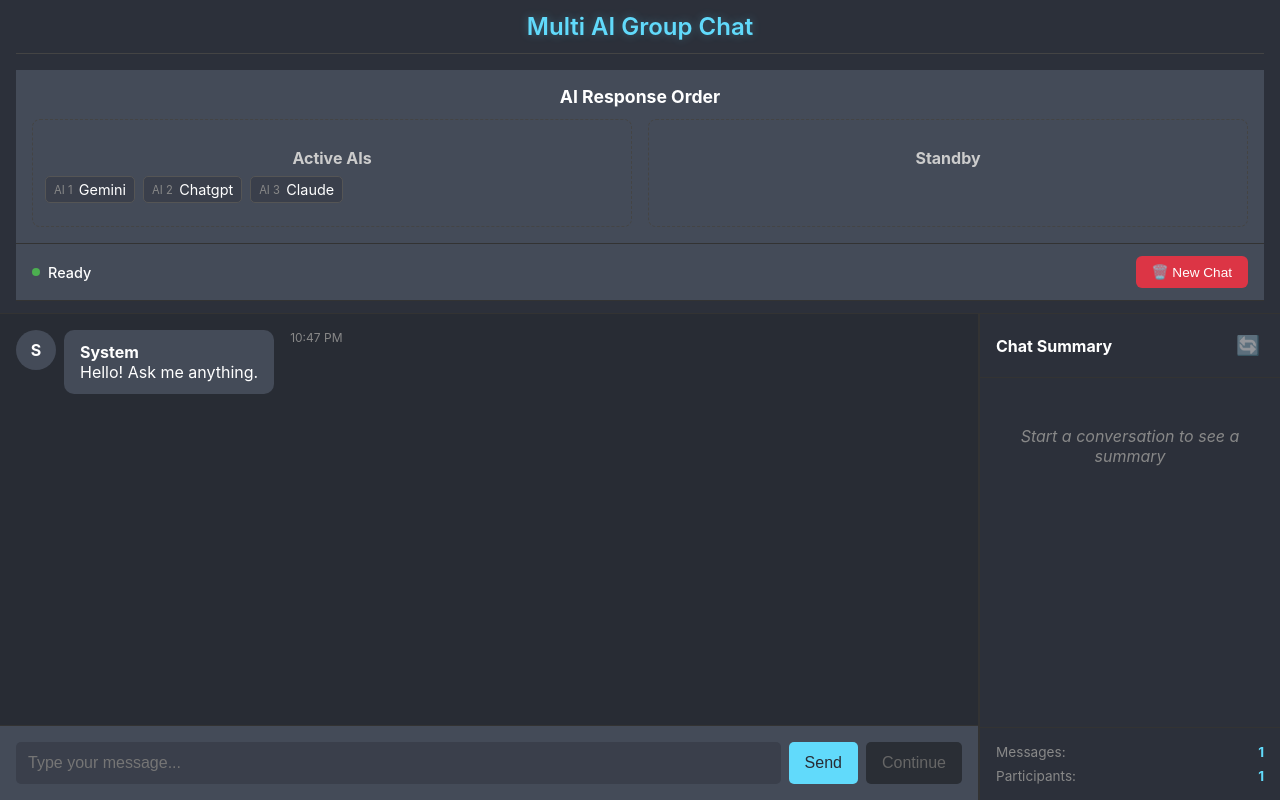
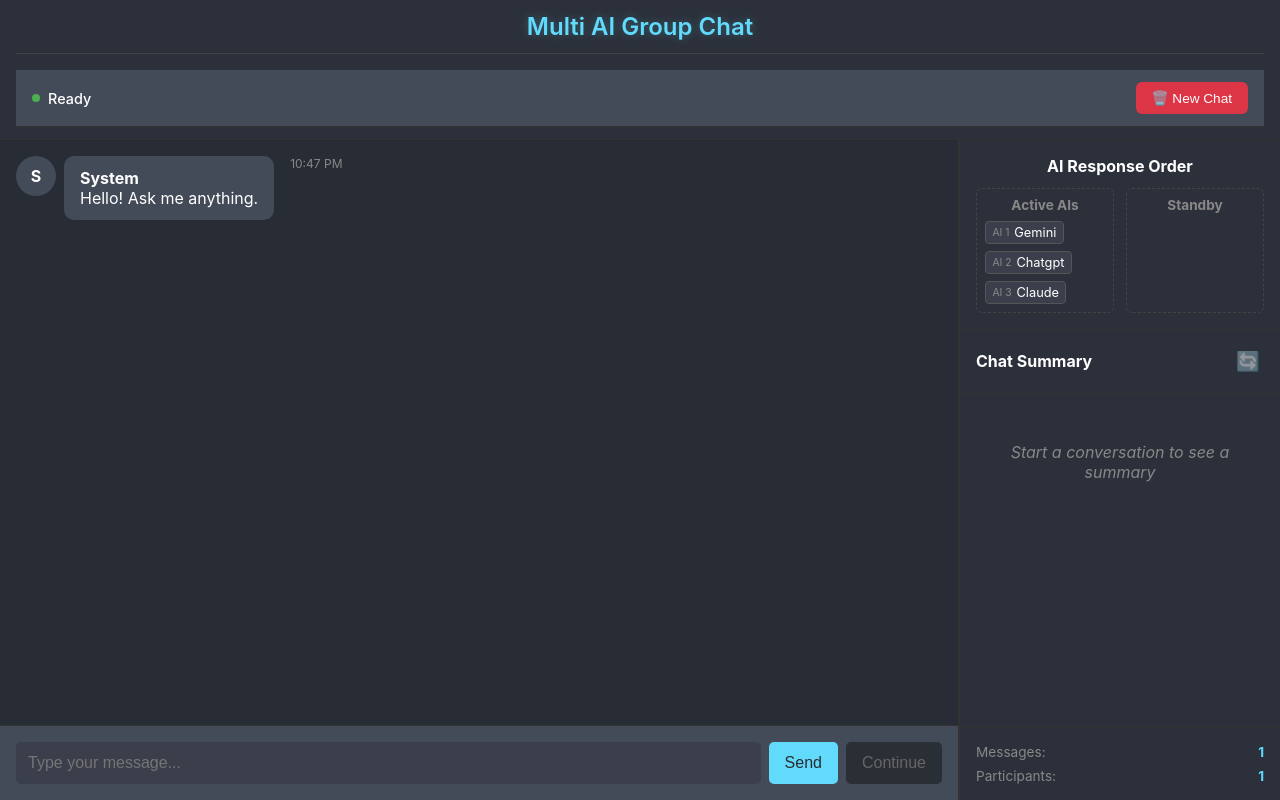
Before and after one commit to codingcorgis/multi-ai-chat, a React (Create React App) app: page / in a window 1280 px wide. Built offline with nearby package versions, Linux system fonts and the light colour scheme; the HTML template or start-up script is replaced by a standard one.

Commit message:
Move AI order selector to right toolbar above summary for better space utilization

```diff
--- a/src/components/ChatWindow.js
+++ b/src/components/ChatWindow.js
@@ -153,12 +153,6 @@ const ChatWindow = () => {
         <div className="chat-title">
           <h1>Multi AI Group Chat</h1>
         </div>
-        <ModelSelector
-          selectedModels={selectedModels}
-          onModelChange={setSelectedModels}
-          onOrderChange={handleOrderChange}
-          modelOrder={modelOrder}
-        />
 
         {/* Status Bar */}
         <div className="status-bar">
@@ -208,8 +202,23 @@ const ChatWindow = () => {
           />
         </div>
 
-        {/* Summary Toolbar */}
-        <SummaryToolbar messages={messages} />
+        {/* Right Toolbar */}
+        <div className="right-toolbar">
+          {/* AI Order Selector */}
+          <div className="toolbar-section">
+            <ModelSelector
+              selectedModels={selectedModels}
+              onModelChange={setSelectedModels}
+              onOrderChange={handleOrderChange}
+              modelOrder={modelOrder}
+            />
+          </div>
+
+          {/* Summary Toolbar */}
+          <div className="toolbar-section">
+            <SummaryToolbar messages={messages} />
+          </div>
+        </div>
       </div>
     </div>
   );
--- a/src/index.css
+++ b/src/index.css
@@ -58,24 +58,37 @@ code {
   text-shadow: 0 0 10px rgba(97, 218, 251, 0.3);
 }
 
+.model-selector {
+  padding: 1rem;
+  background-color: #2c303a;
+}
+
 .model-selector h2 {
   text-align: center;
-  font-size: 1.1rem;
+  font-size: 1rem;
   margin: 0 0 0.75rem 0;
+  color: var(--text-color);
+}
+
+.model-selector h3 {
+  margin: 0 0 0.5rem 0;
+  font-size: 0.85rem;
+  text-align: center;
+  color: #888;
 }
 
 .model-selector-container {
   display: flex;
-  gap: 1rem;
+  gap: 0.75rem;
   justify-content: center;
 }
 
 .model-order-section, .model-standby-section {
   flex: 1;
-  padding: 0.75rem;
+  padding: 0.5rem;
   border: 1px dashed #444;
-  border-radius: 8px;
-  min-height: 60px;
+  border-radius: 6px;
+  min-height: 50px;
   transition: background-color 0.2s ease, border-color 0.2s ease;
 }
 
@@ -84,38 +97,31 @@ code {
   border-color: #ff6b6b;
 }
 
-.model-order-section h3, .model-standby-section h3 {
-  margin: 0 0 0.5rem 0;
-  font-size: 0.9rem;
-  text-align: center;
-  color: #888;
-}
-
 .model-order-slots, .model-standby-slots {
   display: flex;
   flex-wrap: wrap;
-  gap: 0.5rem;
-  min-height: 38px;
+  gap: 0.4rem;
+  min-height: 32px;
   align-content: flex-start;
 }
 
 .order-slot, .standby-slot {
   background-color: #3a3f4b;
   border: 1px solid #555;
-  border-radius: 5px;
-  padding: 0.25rem 0.5rem;
+  border-radius: 4px;
+  padding: 0.2rem 0.4rem;
   cursor: grab;
   transition: all 0.2s ease;
   user-select: none;
   display: flex;
   justify-content: center;
   align-items: center;
-  gap: 0.4rem;
-  font-size: 0.9rem;
+  gap: 0.3rem;
+  font-size: 0.8rem;
 }
 
 .slot-number {
-  font-size: 0.7rem;
+  font-size: 0.65rem;
   color: #888;
 }
 
@@ -236,18 +242,6 @@ code {
 
 .message.user .content {
   background-color: var(--user-message-color);
-}
-
-.model-selector {
-  padding: 1rem;
-  background-color: var(--secondary-color);
-  border-bottom: 1px solid #333;
-}
-
-.model-selector h3 {
-  margin: 1rem 0 0.5rem 0;
-  font-size: 1rem;
-  color: #ccc;
 }
 
 .model-selector-options {
@@ -381,10 +375,29 @@ code {
   overflow: hidden;
 }
 
-.summary-toolbar {
-  width: 300px;
+.right-toolbar {
+  width: 320px;
   background-color: #2c303a;
   border-left: 1px solid #333;
+  display: flex;
+  flex-direction: column;
+  overflow: hidden;
+}
+
+.toolbar-section {
+  flex-shrink: 0;
+  border-bottom: 1px solid #333;
+}
+
+.toolbar-section:last-child {
+  flex: 1;
+  border-bottom: none;
+  display: flex;
+  flex-direction: column;
+}
+
+.summary-toolbar {
+  flex: 1;
   display: flex;
   flex-direction: column;
   overflow: hidden;
```
